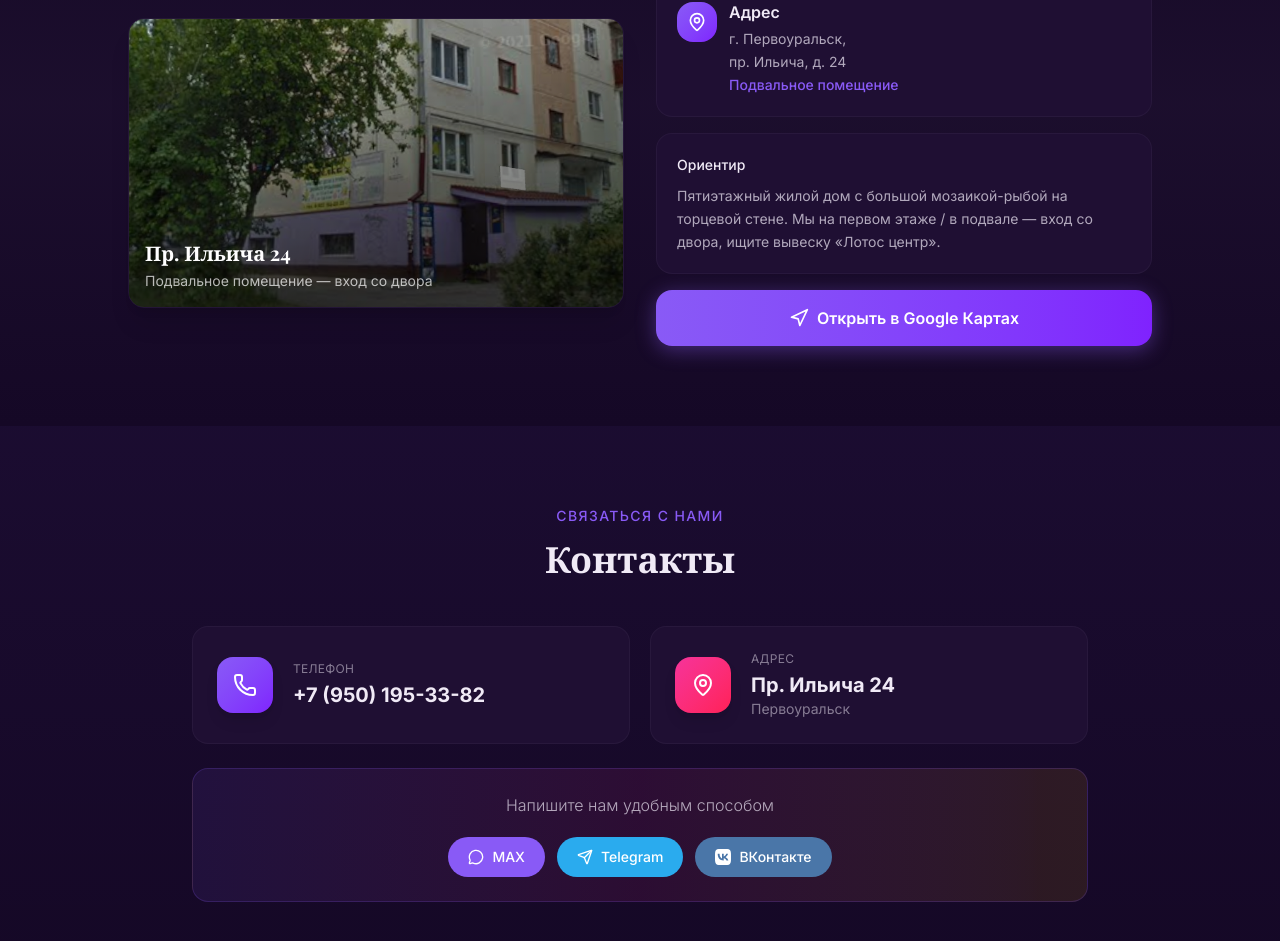
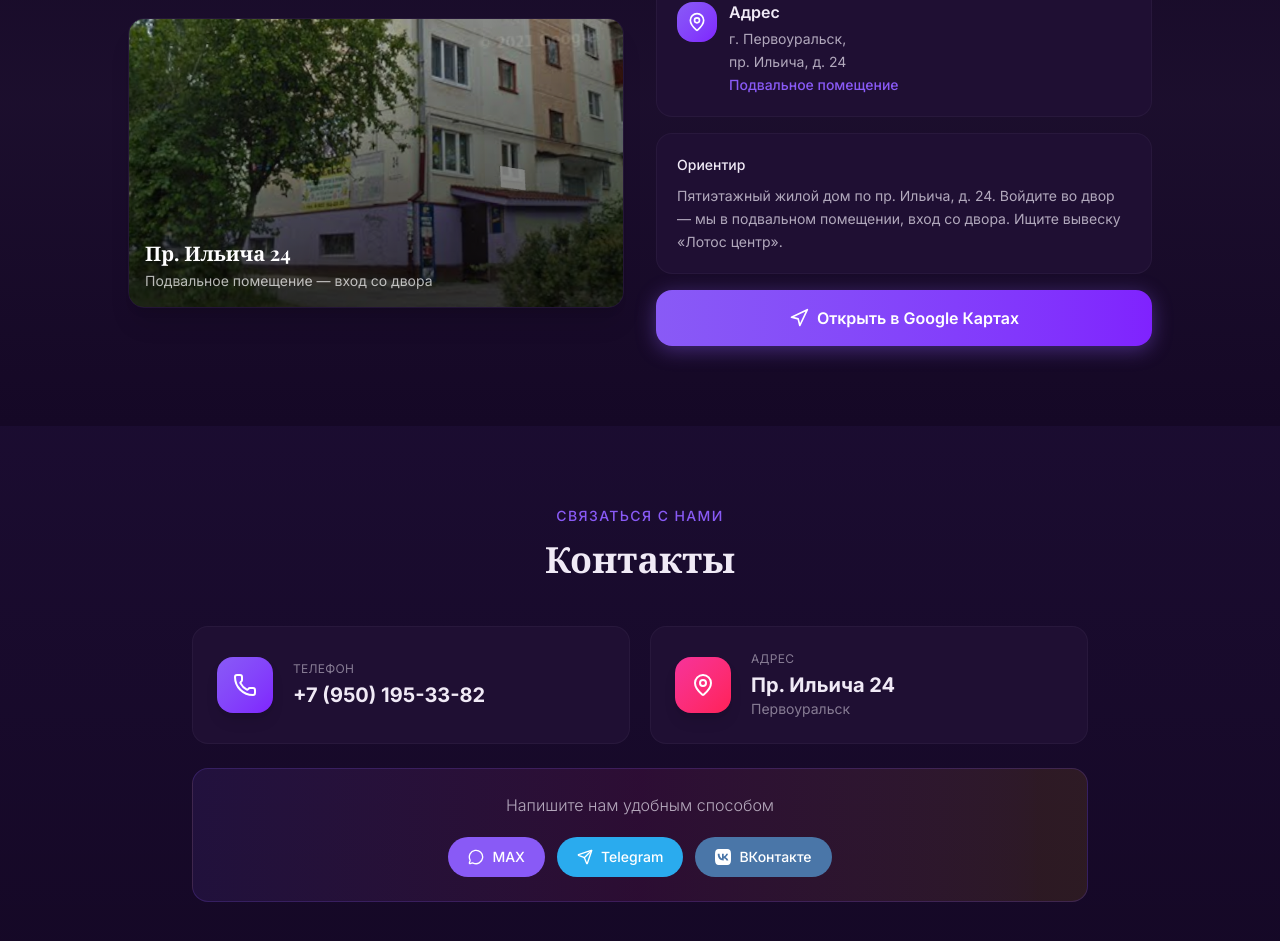
Before and after one commit to lotuscentercenter-alt/lot, a React (Vite) app: page / in a window 1280 px wide. Shown: the part 2890-3831 px from the top of the page. Built offline with nearby package versions, Linux system fonts and the light colour scheme; a web font is replaced by a local one.

Commit message:
fix: address д.24, correct landmark text, Street View link to courtyard

```diff
--- a/src/pages/home.tsx
+++ b/src/pages/home.tsx
@@ -14,7 +14,7 @@ const meditationImg = "/service-meditation.png";
 const reikiImg = "/service-reiki.png";
 const buildingImg = "/building.png";
 
-const MAPS_LINK = "https://www.google.com/maps/@56.9040377,59.9561005,17z";
+const MAPS_LINK = "https://www.google.com/maps/@56.9040377,59.9561005,3a,75y,196.13h,85.99t/data=!3m7!1e1!3m5!1sFCpxmAYDmCdOzoGaueZcDA!2e0!6shttps:%2F%2Fstreetviewpixels-pa.googleapis.com%2Fv1%2Fthumbnail%3Fcb_client%3Dmaps_sv.tactile%26w%3D900%26h%3D600%26pitch%3D4.011904295066373%26panoid%3DFCpxmAYDmCdOzoGaueZcDA%26yaw%3D196.13108984826317!7i13312!8i6656!5m2!1e1!1e4";
 
 export default function Home() {
   const [bookingService, setBookingService] = useState<string | null>(null);
@@ -431,7 +431,7 @@ export default function Home() {
 
               <div className="p-5 rounded-2xl bg-card border border-border/40 text-sm text-foreground/70 leading-relaxed">
                 <p className="font-medium text-foreground mb-2">Ориентир</p>
-                <p>Пятиэтажный жилой дом с большой мозаикой-рыбой на торцевой стене. Мы на первом этаже / в подвале — вход со двора, ищите вывеску «Лотос центр».</p>
+                <p>Пятиэтажный жилой дом по пр. Ильича, д. 24. Войдите во двор — мы в подвальном помещении, вход со двора. Ищите вывеску «Лотос центр».</p>
               </div>
 
               <a
```
